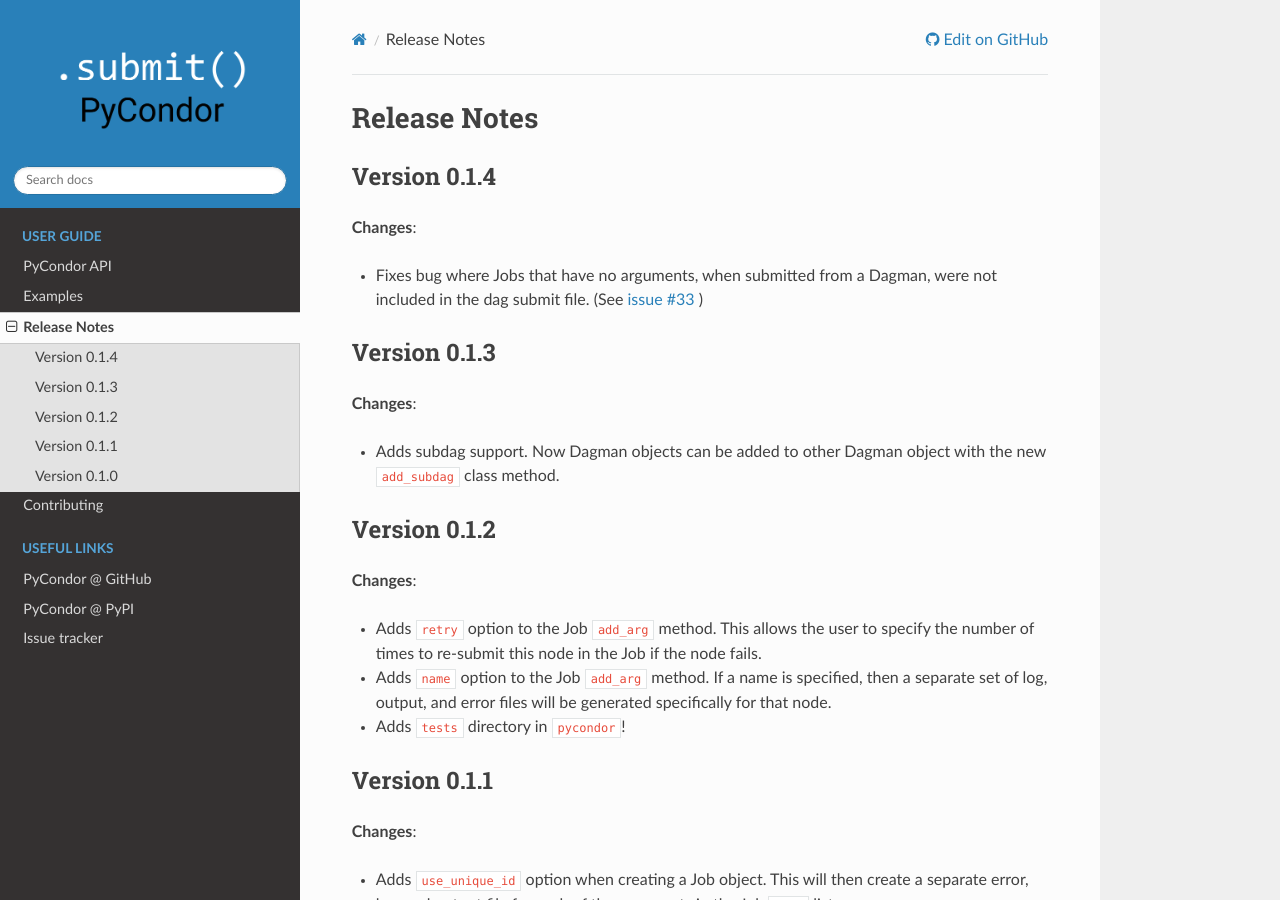
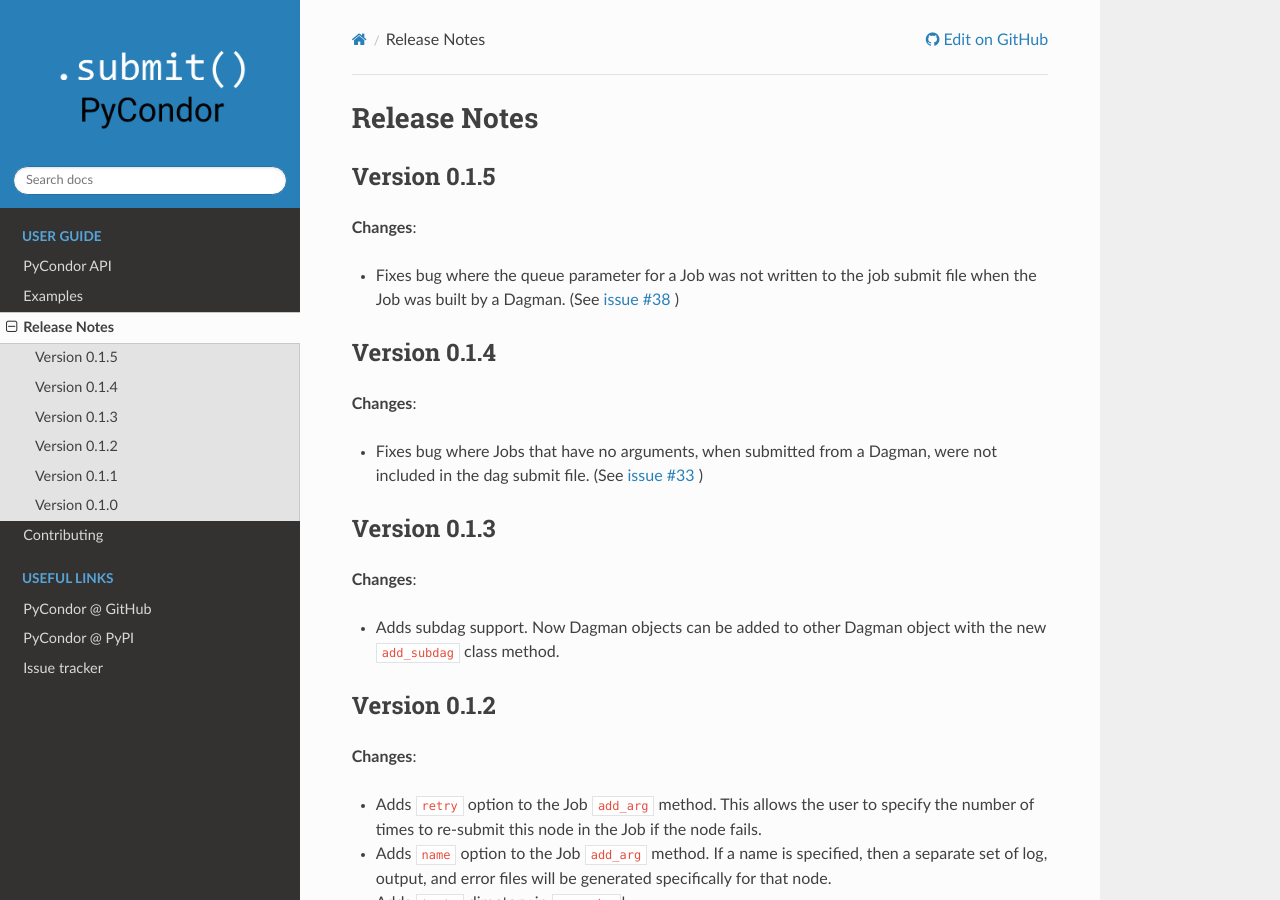
Before and after one commit to pycondor/pycondor, a Sphinx documentation site: the page built from docs/changelog.rst, in a window 1280 px wide and 900 px high. Built offline with Sphinx 7.4.7 and the Read the Docs theme 2.0.0, drawn with Linux system fonts in a browser that asks for light colours; the version number could not be read and is left out.

Commit message:
Updates changelog for queue bug fix (issue #38)

```diff
--- a/docs/changelog.rst
+++ b/docs/changelog.rst
@@ -5,6 +5,14 @@
 *************
 Release Notes
 *************
+
+Version 0.1.5
+-------------
+
+**Changes**:
+
+* Fixes bug where the queue parameter for a Job was not written to the job submit file when the Job was built by a Dagman. (See `issue #38 <https://github.com/jrbourbeau/pycondor/issues/38>`_ )
+
 
 Version 0.1.4
 -------------
```
